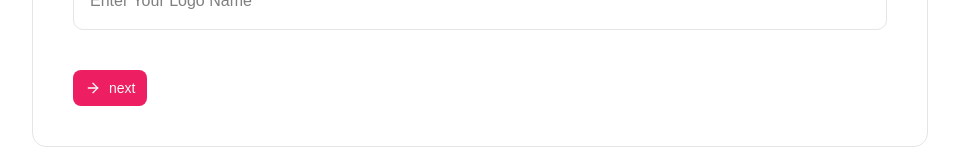
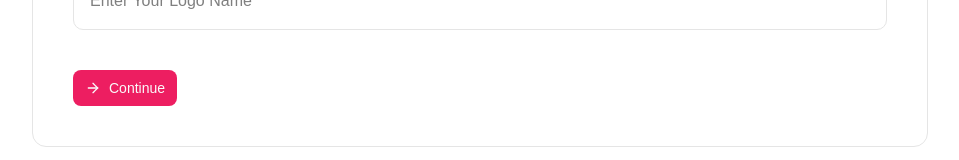
Before and after one commit to mdjameel04/LogoForge-AI, a Next.js app: page /create in a window 1280 px wide. Shown: the part 376-536 px from the top of the page, without its empty margins (160-1119 px from the left). Built offline with nearby package versions, Linux system fonts and the light colour scheme; a web font is replaced by a local one.

Commit message:
inital commit

```diff
--- /dev/null
+++ b/app/create/_components/LogoDesc.jsx
@@ -0,0 +1,9 @@
+import React from 'react'
+
+const LogoDesc = () => {
+  return (
+    <div>LogoDesc</div>
+  )
+}
+
+export default LogoDesc
--- /dev/null
+++ b/app/create/_components/LogoDesigns.jsx
@@ -0,0 +1,9 @@
+import React from 'react'
+
+const LogoDesigns = () => {
+  return (
+    <div>LogoDesigns</div>
+  )
+}
+
+export default LogoDesigns
--- /dev/null
+++ b/app/create/_components/LogoIdeal.jsx
@@ -0,0 +1,9 @@
+import React from 'react'
+
+const LogoIdeal = () => {
+  return (
+    <div>LogoIdeal</div>
+  )
+}
+
+export default LogoIdeal
--- /dev/null
+++ b/app/create/_components/LogoPalette.jsx
@@ -0,0 +1,9 @@
+import React from 'react'
+
+const LogoPalette = () => {
+  return (
+    <div>LogoPalette</div>
+  )
+}
+
+export default LogoPalette
--- a/app/create/page.jsx
+++ b/app/create/page.jsx
@@ -21,7 +21,7 @@ const CreatePage = () => {
 
    <div className='flex items-center justify-between mt-10'>
    {step!=1 && <Button variant="outline" onClick={()=>setStep(step-1)}> <ArrowLeft/> Pervious </Button>}
-    <Button onClick={()=>setStep(step+1)}> <ArrowRight/> next </Button>
+    <Button onClick={()=>setStep(step+1)}> <ArrowRight/> Continue </Button>
    </div>
     </div>
   )
```
